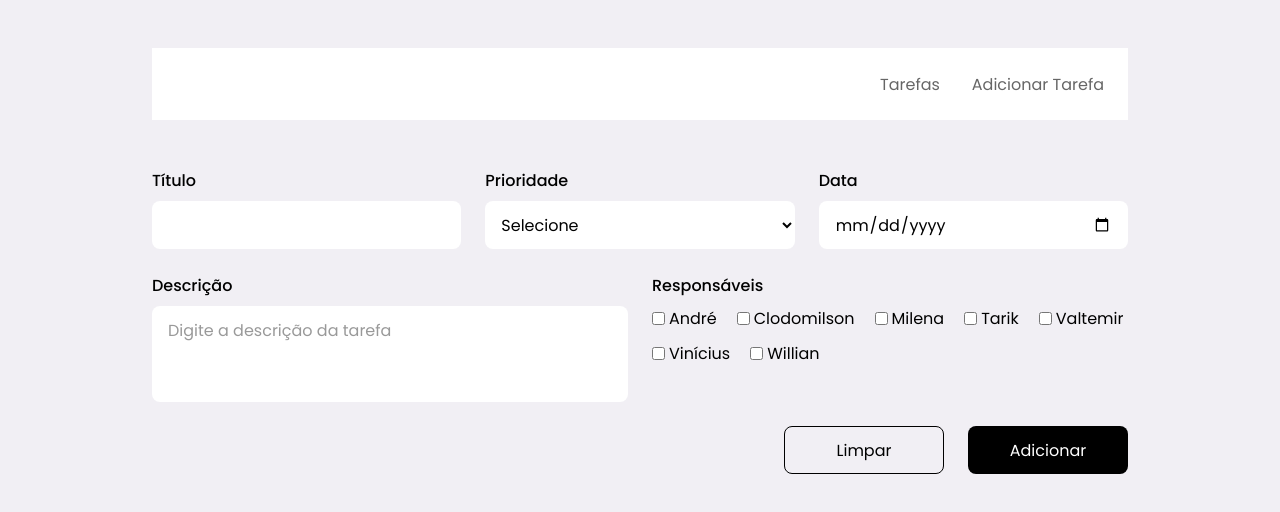
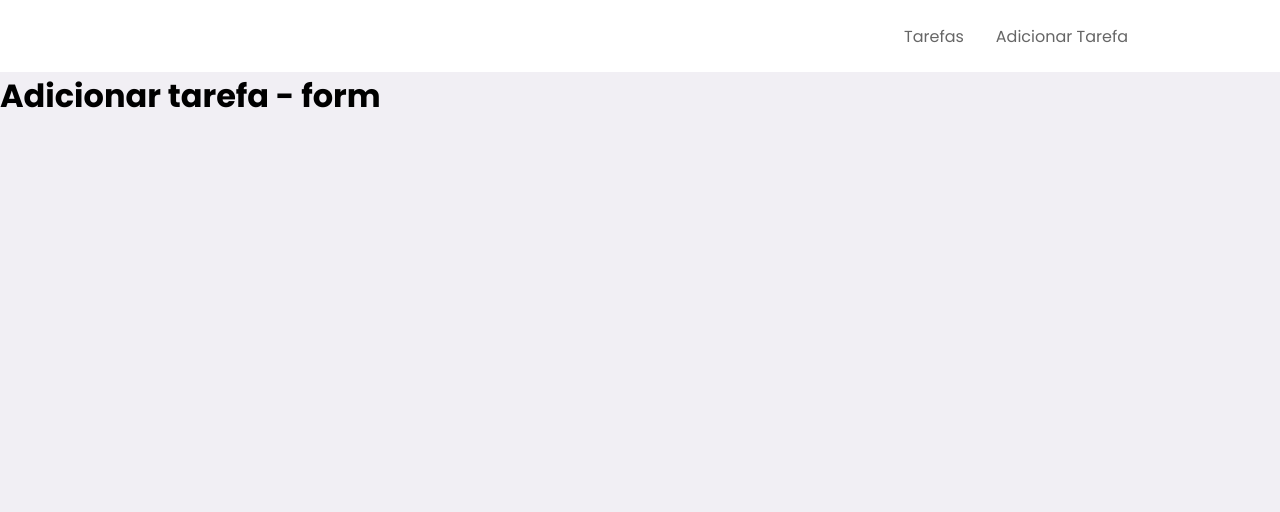
Before and after one commit to milenaemmert/senac, a React (Vite) app: page /adicionar-tarefa in a window 1280 px wide. Shown: the top 512 px of the page. Built offline with nearby package versions, Linux system fonts and the light colour scheme.

Commit message:
Semana 7 - Aula 1.1

```diff
--- a/package.json
+++ b/package.json
@@ -13,6 +13,7 @@
     "formik": "^2.4.6",
     "react": "^18.3.1",
     "react-dom": "^18.3.1",
+    "react-router-dom": "^6.26.1",
     "yup": "^1.4.0"
   },
   "devDependencies": {
--- a/src/App.jsx
+++ b/src/App.jsx
@@ -1,15 +1,20 @@
-import { Formulario } from './componentes/form/formulario'
+import { Routes, Route } from 'react-router-dom'
 import { Header } from './componentes/header'
 import s from './app.module.css'
+import { AdicionarTarefa } from './telas/adicionar-tarefa.tela'
+import { TarefasTela } from './telas/tarefas.tela'
 
 function App() {
   return (
-    <main className={s.adicionarTarefaTela}>
-      <div className={s.container}>
-        <Header />
-        <Formulario />
-      </div>
-    </main>
+    <>
+      <Header />
+
+      <Routes>
+        <Route path='/' element={<TarefasTela />} />
+        <Route path='adicionar-tarefa' element={<AdicionarTarefa />} />
+        <Route path='*' element={<TarefasTela />} />
+      </Routes>
+    </>
   )
 }
 
--- a/src/componentes/form/formulario.jsx
+++ b/src/componentes/form/formulario.jsx
@@ -1,10 +1,14 @@
 import s from './formulario.module.css'
 import { PRIORIDADES } from '../../constantes/prioridades'
-import { Select } from './select'
-import { Input } from './input'
-import { Responsaveis } from './responsaveis'
-import { Textarea } from './textarea'
+import { Select, Input, Responsaveis, Textarea } from '..'
 import { Formik, Form } from 'formik'
+import * as Yup from 'yup'
+
+/*
+- Colocar mensagem de erro/validação
+- resetForm
+- Listar as tarefas na tela
+*/
 
 export function Formulario() {
   const valoresIniciais = {
@@ -15,6 +19,14 @@ export function Formulario() {
     responsaveis: [],
   }
 
+  const validacoes = Yup.object({
+    titulo: Yup.string().required('O título é obrigatório.'),
+    prioridade: Yup.string().oneOf(['Alta', 'Média', 'Baixa'], 'Prioridade inválida.'),
+    data: Yup.date().required('A data é obrigatória.'),
+    descricao: Yup.string().required('A descrição é obrigatória.'),
+    responsaveis: Yup.array().min(1, 'Escolha pelo menos uma pessoa responsável.')
+  })
+
   function pegarDadosDoFormulario(valores, {resetForm}) {
     console.log(valores)
   }
@@ -22,6 +34,7 @@ export function Formulario() {
   return (
     <Formik
       initialValues={valoresIniciais}
+      validationSchema={validacoes}
       onSubmit={pegarDadosDoFormulario}
     >
       <Form className={s.formulario}>
@@ -29,8 +42,9 @@ export function Formulario() {
           <Input
               id='titulo'
               rotulo='Título'
-              placeholder='Digite o título da tarefa'
+              textoPlaceholder='Digite o título da tarefa'
             />
+
           <Select id="prioridade" rotulo="Prioridade" options={PRIORIDADES} />
 
           <Input id='data' rotulo='Data' tipo='date' />
--- a/src/componentes/header.jsx
+++ b/src/componentes/header.jsx
@@ -1,3 +1,4 @@
+import { NavLink } from 'react-router-dom'
 import s from './header.module.css'
 
 export function Header() {
@@ -7,17 +8,11 @@ export function Header() {
         <nav>
           <ul className={s.links}>
             <li>
-              <a href='#'
-                className={s.link}>
-                Tarefas
-               </a>
+              <NavLink to='/' className={s.link}>Tarefas</NavLink>
             </li>
 
             <li>
-              <a href='#'
-                className={s.link}>
-                Adicionar Tarefa
-               </a>
+            <NavLink to='adicionar-tarefa' className={s.link}>Adicionar Tarefa</NavLink>
             </li>
           </ul>
         </nav>
--- /dev/null
+++ b/src/componentes/index.js
@@ -0,0 +1,6 @@
+export * from './header'
+export * from './form/formulario'
+export * from './form/input'
+export * from './form/responsaveis'
+export * from './form/select'
+export * from './form/textarea'
--- a/src/main.jsx
+++ b/src/main.jsx
@@ -2,7 +2,10 @@ import React from 'react'
 import ReactDOM from 'react-dom/client'
 import App from './App.jsx'
 import './assets/base/global.css'
+import { BrowserRouter } from 'react-router-dom'
 
 ReactDOM.createRoot(document.getElementById('root')).render(
-  <App />
+  <BrowserRouter>
+    <App />
+  </BrowserRouter>
 )
--- /dev/null
+++ b/src/telas/adicionar-tarefa.tela.jsx
@@ -0,0 +1,3 @@
+export function AdicionarTarefa() {
+    return <h1>Adicionar tarefa - form</h1>
+}
--- /dev/null
+++ b/src/telas/tarefas.tela.jsx
@@ -0,0 +1,3 @@
+export function TarefasTela() {
+    return <h1>Yarefas Tela</h1>
+}
```
Also changed, not shown: 1 other file (tests, documents, lock files or other folders).
